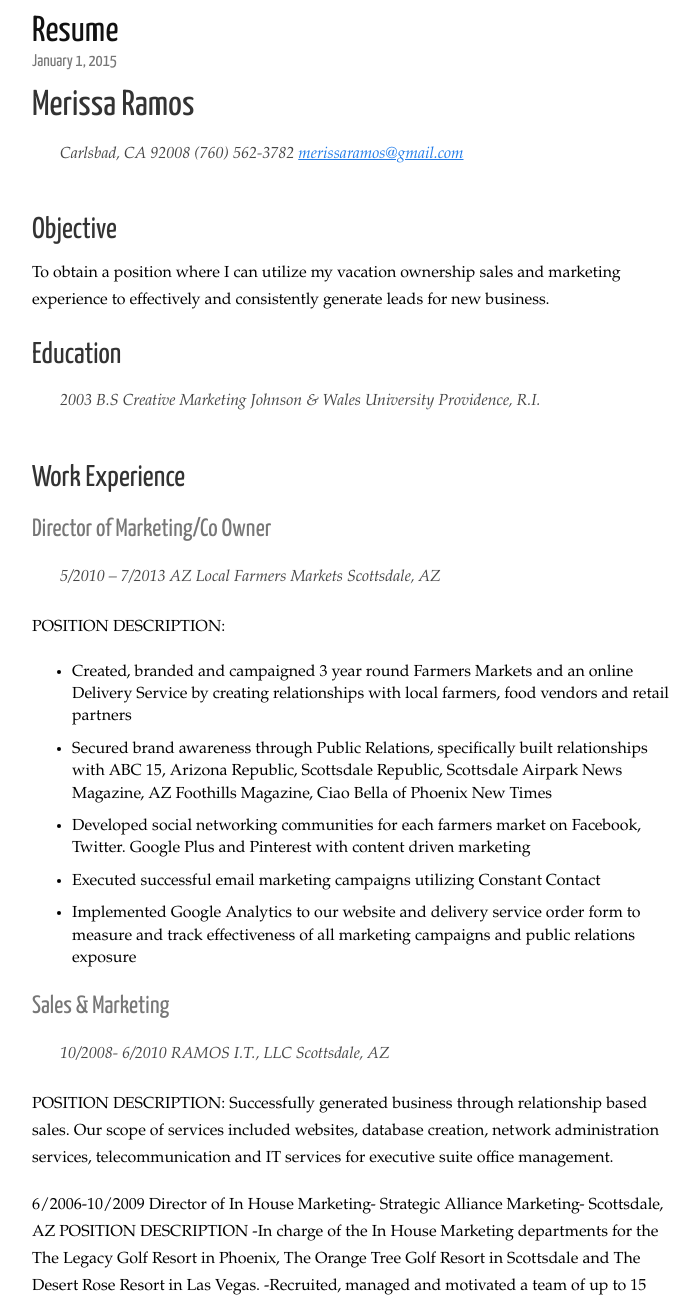
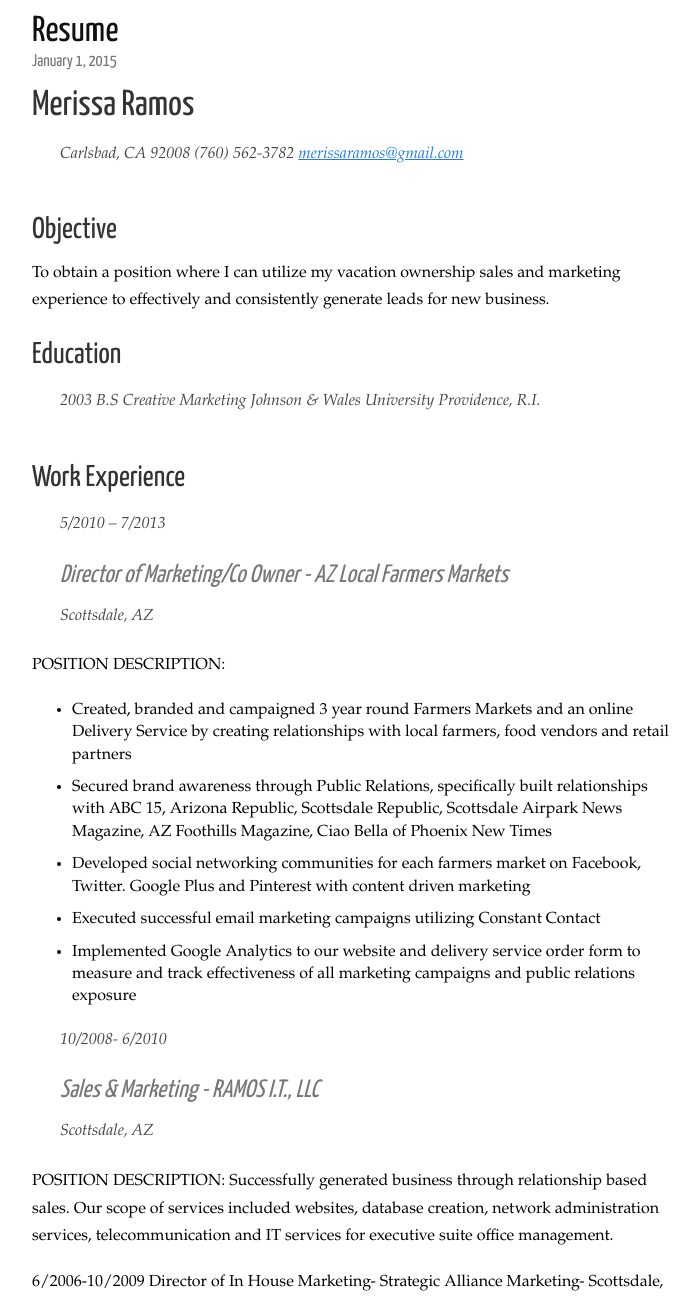
Before and after one commit to merissaramos/merissaramos.github.io, a Jekyll site: the page built from _posts/2015-1-1-resume.md, in a window 1280 px wide and 1400 px high, cut to the strip 104-1400 px from the top of the window. Shown: the whole strip, without its empty margins (100-800 px from the left). Built offline with Jekyll 4.4.1, drawn with Linux system fonts in a browser that asks for light colours; nearby versions of some CDN libraries; Markdown is read by kramdown in place of the engine named in the settings; comment, search, counter and statistics services are not loaded.

Commit message:
layout wip

```diff
--- a/_posts/2015-1-1-resume.md
+++ b/_posts/2015-1-1-resume.md
@@ -18,9 +18,8 @@ To obtain a position where I can utilize my vacation ownership sales and marketi
 
 ## Work Experience
 
-### Director of Marketing/Co Owner
 > 5/2010 – 7/2013
-> AZ Local Farmers Markets
+### Director of Marketing/Co Owner - AZ Local Farmers Markets
 > Scottsdale, AZ
 
 POSITION DESCRIPTION:
@@ -30,9 +29,8 @@ POSITION DESCRIPTION:
 - Executed successful email marketing campaigns utilizing Constant Contact
 - Implemented Google Analytics to our website and delivery service order form to measure and track effectiveness of all marketing campaigns and public relations exposure
 
-### Sales & Marketing
 > 10/2008- 6/2010
-> RAMOS I.T., LLC
+### Sales & Marketing - RAMOS I.T., LLC
 > Scottsdale, AZ
 
 POSITION DESCRIPTION:
```
